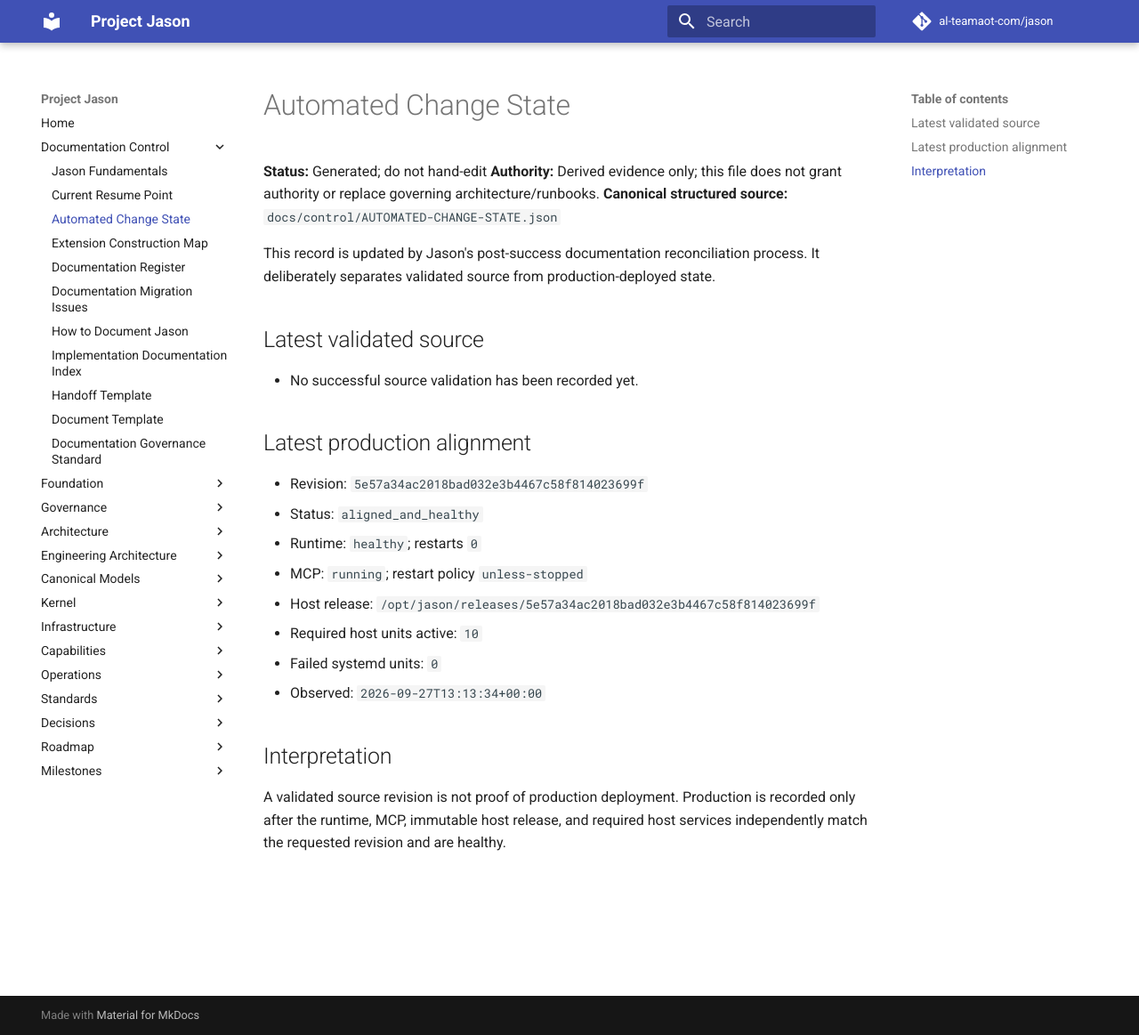
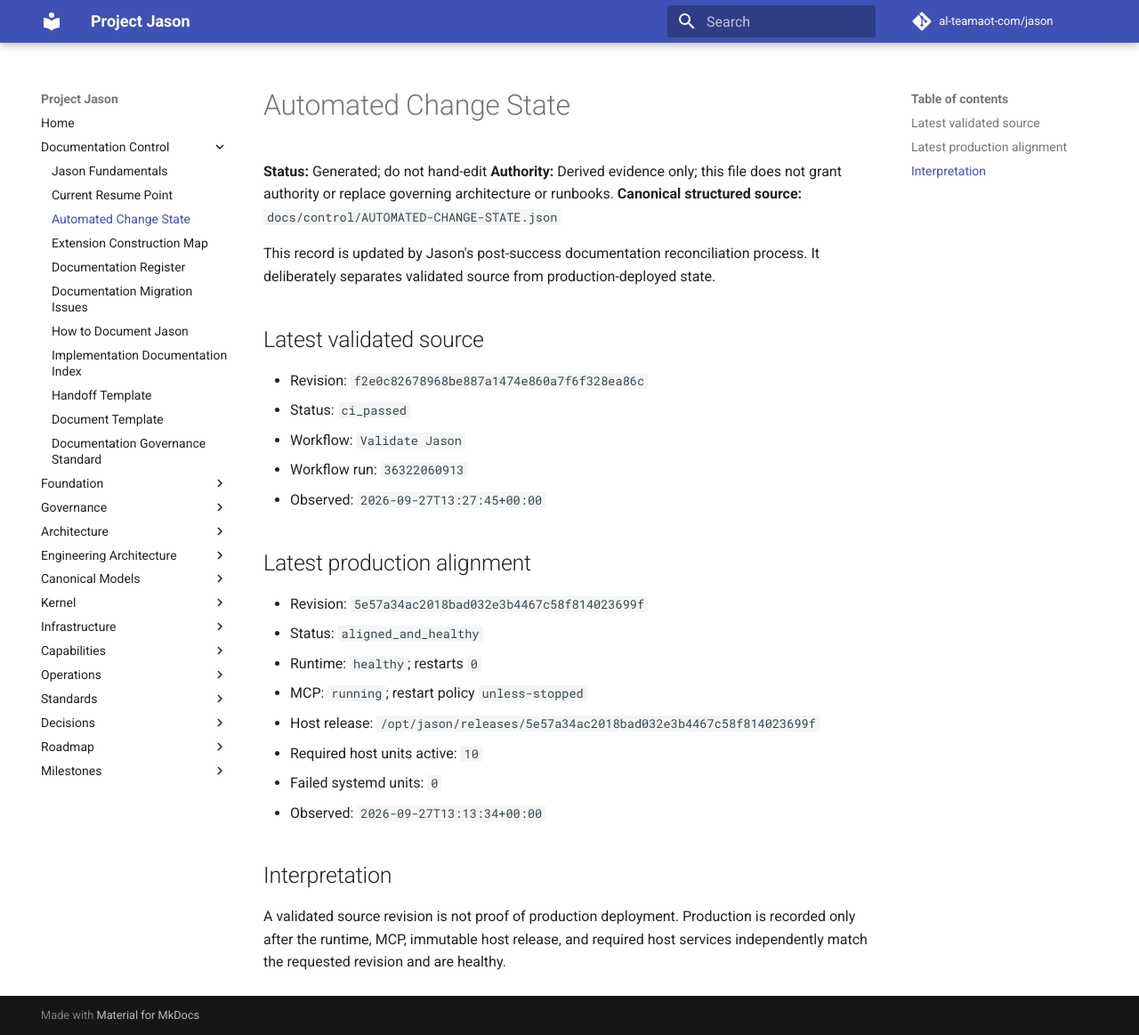
Before and after one commit to al-teamaot-com/jason, an MkDocs documentation site: the page built from docs/control/AUTOMATED-CHANGE-STATE.md, in a window 1280 px wide and 1163 px high. Shown: the whole window at 89% size. Built offline with MkDocs 1.6.1 and Material for MkDocs 9.7.7, drawn with Linux system fonts in a browser that asks for light colours; comment, search, counter and statistics services are not loaded.

Commit message:
Reconcile automated documentation state for f2e0c8267896

```diff
--- a/docs/control/AUTOMATED-CHANGE-STATE.md
+++ b/docs/control/AUTOMATED-CHANGE-STATE.md
@@ -1,14 +1,18 @@
 # Automated Change State
 
 **Status:** Generated; do not hand-edit
-**Authority:** Derived evidence only; this file does not grant authority or replace governing architecture/runbooks.
+**Authority:** Derived evidence only; this file does not grant authority or replace governing architecture or runbooks.
 **Canonical structured source:** `docs/control/AUTOMATED-CHANGE-STATE.json`
 
 This record is updated by Jason's post-success documentation reconciliation process. It deliberately separates validated source from production-deployed state.
 
 ## Latest validated source
 
-- No successful source validation has been recorded yet.
+- Revision: `f2e0c82678968be887a1474e860a7f6f328ea86c`
+- Status: `ci_passed`
+- Workflow: `Validate Jason`
+- Workflow run: `36322060913`
+- Observed: `2026-09-27T13:27:45+00:00`
 
 ## Latest production alignment
 
```
Also changed, not shown: docs/control/AUTOMATED-CHANGE-STATE.json (+9 -1 lines).
